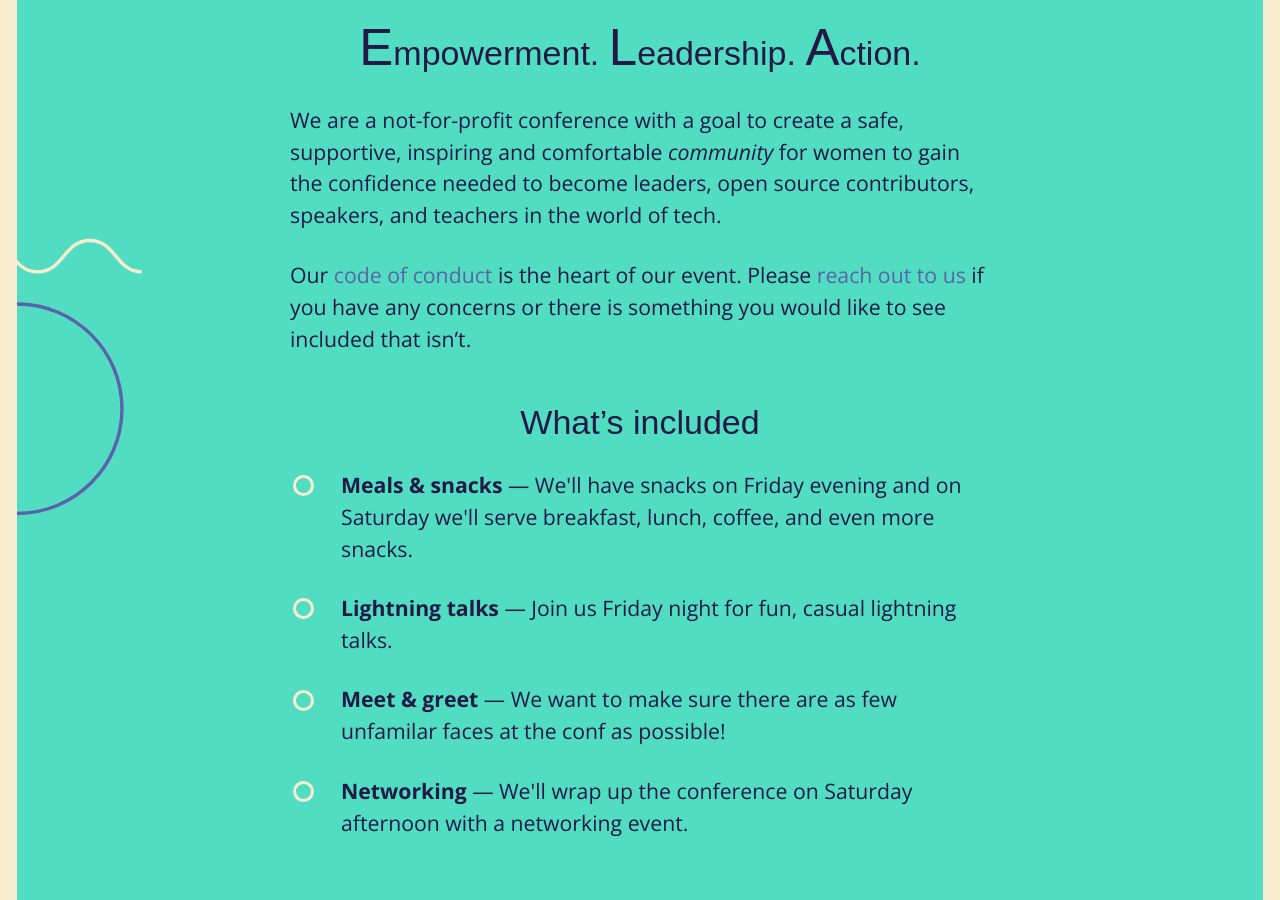
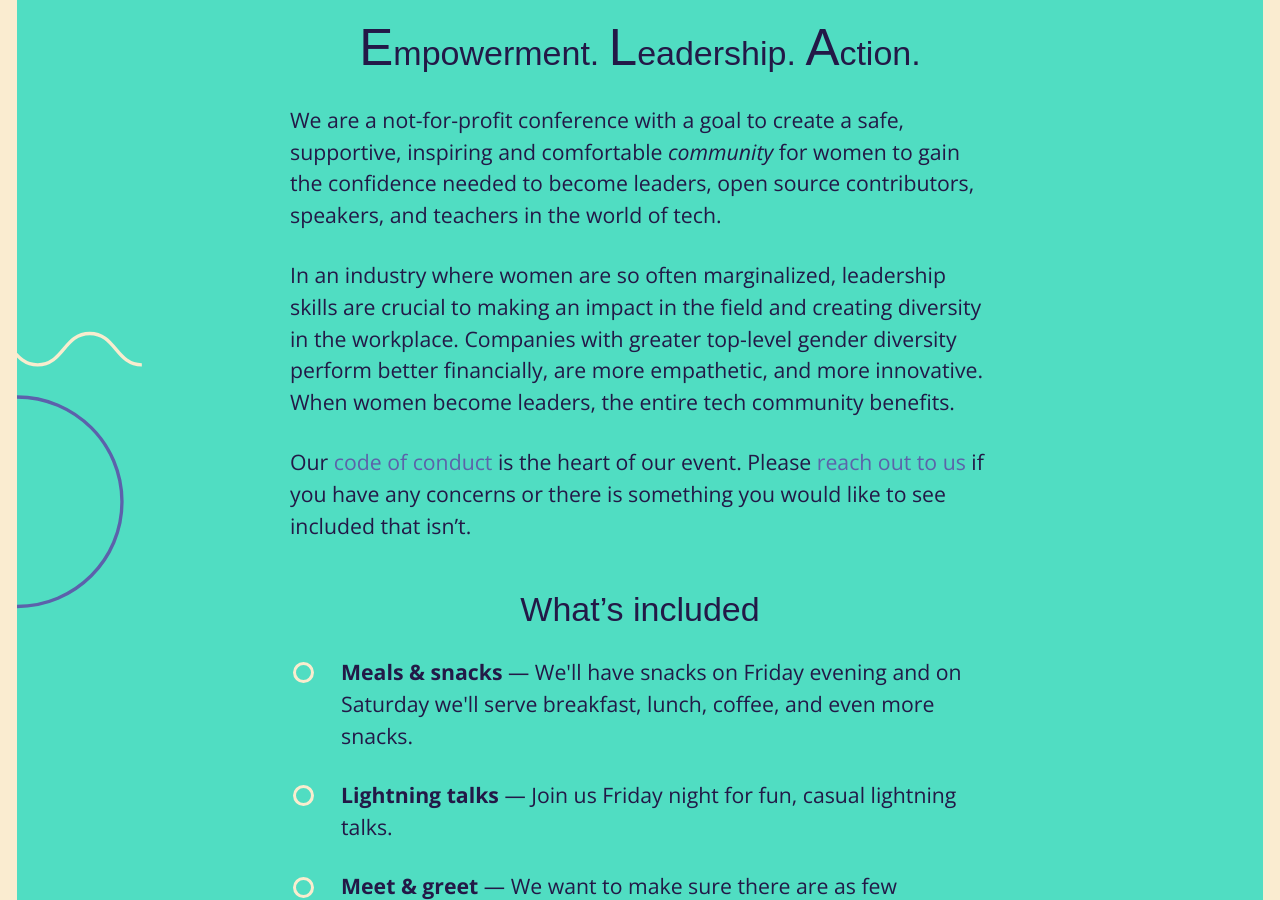
Before and after one commit to elaconf/elaconf.github.io, a Jekyll site: the page built from index.html, in a window 1280 px wide and 900 px high, scrolled down 822 px. Built offline with Jekyll 4.4.1, drawn with Linux system fonts in a browser that asks for light colours; some web fonts are replaced; a script that is not in the unit is left out.

Commit message:
copy added to about section

```diff
--- a/index.html
+++ b/index.html
@@ -16,7 +16,9 @@ layout: default
   <h2><span class="about-stand-for">E</span>mpowerment. <span class="about-stand-for">L</span>eadership. <span class="about-stand-for">A</span>ction.</h2>
 
   <p>We are a not-for-profit conference with a goal to create a safe, supportive, inspiring and comfortable <em>community</em> for women to gain the confidence needed to become leaders, open source contributors, speakers, and teachers in the world of tech.</p>
-  <p>Our <a href="code-of-conduct/">code of conduct</a> is the heart of our event. Please <a href="mailto:hello@elaconf.com">reach out to us</a> if you have any concerns or there is something you would like to see included that isn’t. </p>
+  <p>In an industry where women are so often marginalized, leadership skills are crucial to making an impact in the field and creating diversity in the workplace. Companies with greater top-level gender diversity perform better financially, are more empathetic, and more innovative. When women become leaders, the entire tech community benefits.
+  </p>
+  <p>Our <a href="code-of-conduct/">code of conduct</a> is the heart of our event. Please <a href="mailto:hello@elaconf.com">reach out to us</a> if you have any concerns or there is something you would like to see included that isn’t.</p>
 
   <h2>What&rsquo;s included</h2>
   <ul>
```
